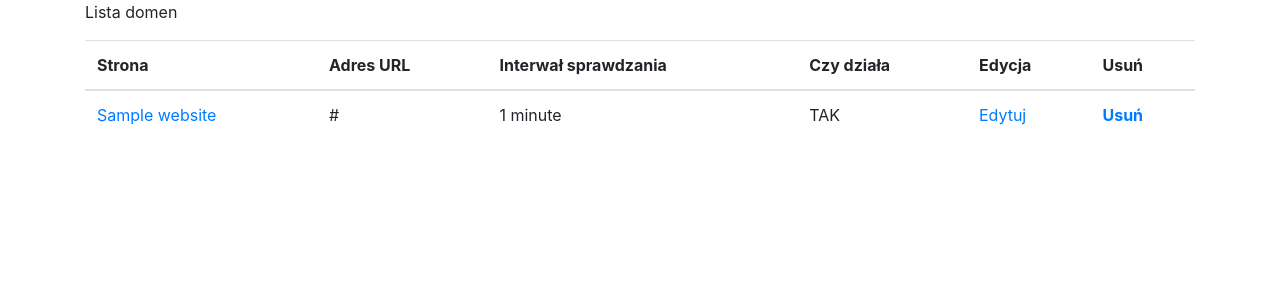
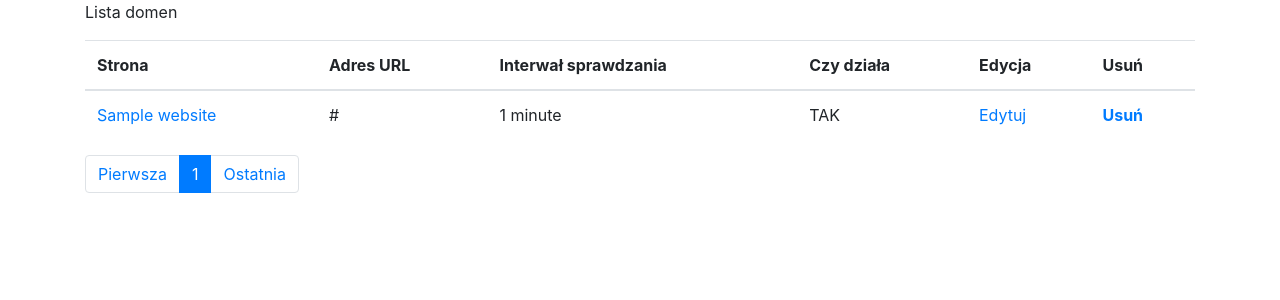
Before and after one commit to Bombozaur666/CeleryMonitoring, a Django app: page /websites in a window 1280 px wide. Shown: the part 56-356 px from the top of the page. Run offline with Django 4.2, Linux system fonts and the light colour scheme; tables that the repository leaves empty hold one stand-in row (values such as "Sample post"); parts of the project's set-up code (start-up, migrations or seed data) failed here and were passed over.

Commit message:
-add paginator

```diff
--- a/CeleryMonitoring/settings.py
+++ b/CeleryMonitoring/settings.py
@@ -119,9 +119,8 @@ AUTH_PASSWORD_VALIDATORS = [
 # Internationalization
 # https://docs.djangoproject.com/en/4.0/topics/i18n/
 
-LANGUAGE_CODE = 'en-us'
-
-TIME_ZONE = 'UTC'
+LANGUAGE_CODE = 'pl'
+TIME_ZONE = 'Europe/Warsaw'
 
 USE_I18N = True
 
--- a/MonitoringManager/views.py
+++ b/MonitoringManager/views.py
@@ -2,6 +2,7 @@ from django.shortcuts import render, redirect, get_object_or_404
 from .models import Websites, Events
 from .forms import WebsitePostForm
 from django.contrib import messages
+from django.core.paginator import Paginator, EmptyPage, PageNotAnInteger
 
 
 # Create your views here.
@@ -13,10 +14,19 @@ def home_view(request):
 
 
 def websites_list(request):
-    sites = Websites.objects.all()
+    all_sites = Websites.objects.all()
+    paginator = Paginator(all_sites, 20)
+    page = request.GET.get('page')
+    try:
+        sites = paginator.page(page)
+    except PageNotAnInteger:
+        sites = paginator.page(1)
+    except EmptyPage:
+        sites = paginator.page(paginator.num_pages)
     return render(request,
                   'websitesList.html',
-                  {'Sites': sites}
+                  {'Sites': sites,
+                   'page': page}
                   )
 
 
@@ -41,7 +51,15 @@ def add_website(request):
 
 def check_website(request, id=None):
     name = get_object_or_404(Websites, id=id).name
-    events = Events.objects.filter(websiteId=id)
+    all_events = Events.objects.filter(websiteId=id)
+    paginator = Paginator(all_events, 20)
+    page = request.GET.get('page')
+    try:
+        events = paginator.page(page)
+    except PageNotAnInteger:
+        events = paginator.page(1)
+    except EmptyPage:
+        events = paginator.page(paginator.num_pages)
     return render(request,
                   'checkWebsite.html',
                   {'events': events,
--- a/templates/checkWebsite.html
+++ b/templates/checkWebsite.html
@@ -32,6 +32,7 @@
     {% endfor %}
       </tbody>
     </table>
+     {% include "pagination.html" with page=events %}
 {% endblock content %}
 
 {% block scripts %}
--- /dev/null
+++ b/templates/pagination.html
@@ -0,0 +1,36 @@
+<nav aria-label="Page navigation example">
+ <ul class="pagination">
+     <li class="page-item">
+         <a class="page-link" href="?page={{ 1 }}">Pierwsza</a>
+     </li>
+    {% if page.has_previous %}
+        <li class="page-item">
+            <a class="page-link" href="?page={{ page.previous_page_number }}">Poprzednia</a>
+        </li>
+    {% endif %}
+    {% if page.number >= 3 %}
+        <li class="page-item">
+            <a class="page-link" href="?page={{ page.number|add:'-2' }}">{{ page.number|add:'-2'  }}</a>
+        </li>
+    {% endif %}
+    {% if page.number >= 2 %}
+        <li class="page-item">
+            <a class="page-link" href="?page={{ page.number|add:'-1' }}">{{ page.number|add:'-1' }}</a>
+        </li>
+    {% endif %}
+     <li class="page-item active" aria-current="page">
+        <a class="page-link" href="#">{{ page.number }}</a>
+     </li>
+    {% if page.has_next %}
+        <li class="page-item">
+            <a class="page-link" href="?page={{ page.next_page_number }}">{{ page.number|add:'1' }}</a>
+        </li>
+        <li class="page-item">
+            <a class="page-link" href="?page={{ page.number|add:'1' }}">Następna</a>
+        </li>
+    {% endif %}
+     <li class="page-item">
+         <a class="page-link" href="?page={{ page.paginator.num_pages}}">Ostatnia</a>
+     </li>
+  </ul>
+</nav>
--- a/templates/websitesList.html
+++ b/templates/websitesList.html
@@ -32,6 +32,10 @@
           <th><a href="{% url 'MonitoringManager:websites-delete' site.id %}" onclick="return confirm('Czy jesteś pewny?');">Usuń</a></th>
         </tr>
     {% endfor %}
+      </tbody>
+
+    </table>
+ {% include "pagination.html" with page=Sites %}
 
 {% endblock content %}
 
```
Also changed, not shown: CeleryMonitoring/celery.py (+4 -3 lines).
